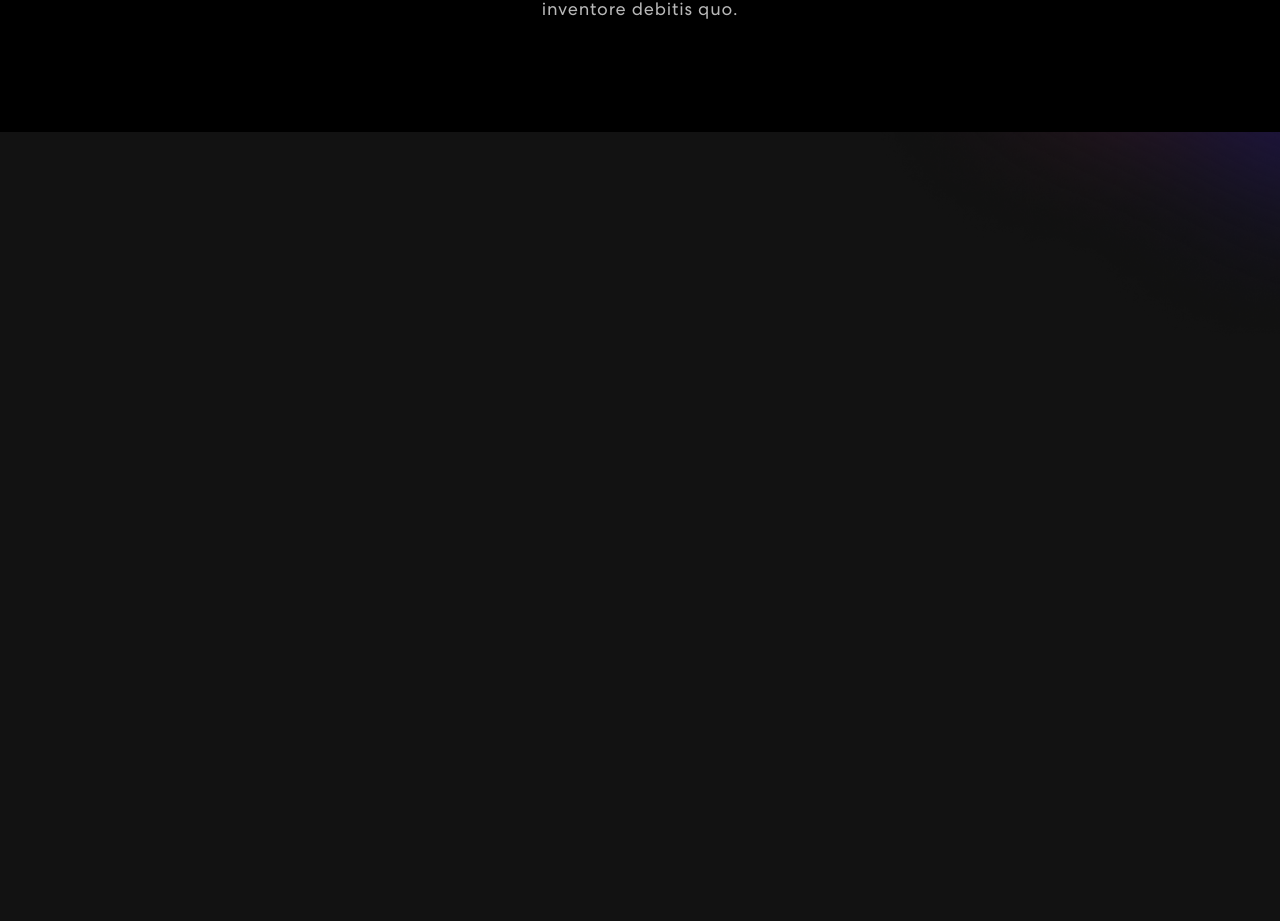
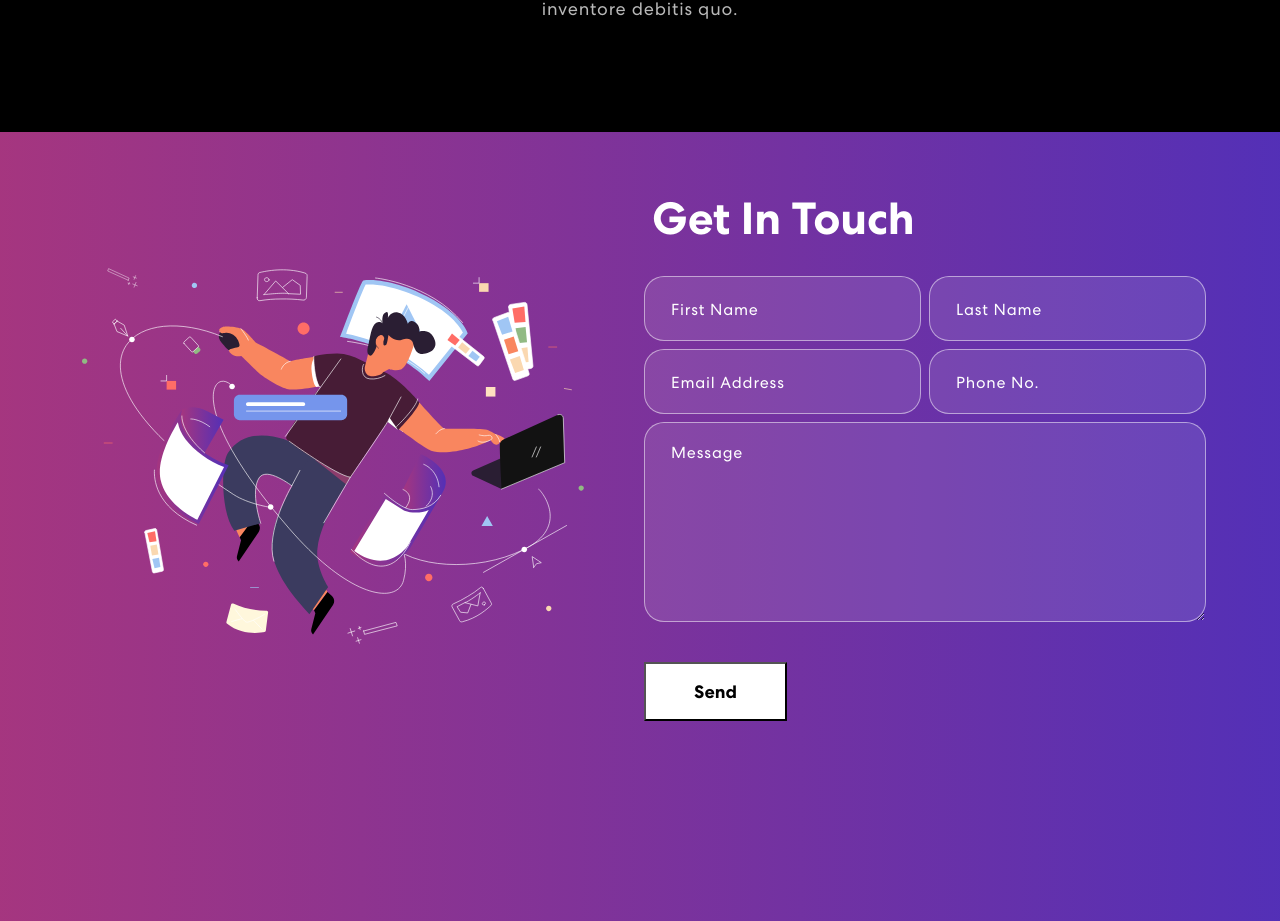
Before and after one commit to Houser97/portfolio-draft-1, a React (Create React App) app: page / in a window 1280 px wide. Shown: the part 1812-2733 px from the top of the page. Before the commit the page ends 2170 px from the top, so only its background shows below. Built offline with nearby package versions, Linux system fonts and the light colour scheme.

Commit message:
Export Contact component and import it to App.js

```diff
--- a/src/App.js
+++ b/src/App.js
@@ -4,6 +4,7 @@ import Banner from './components/banner';
 import 'bootstrap/dist/css/bootstrap.css';
 import Skills from './components/skills';
 import Projects from './components/projects';
+import Contact from './components/contact';
 
 function App() {
   return (
@@ -12,6 +13,7 @@ function App() {
       <Banner />
       <Skills />
       <Projects />
+      <Contact />
     </div>
   );
 }
--- a/src/components/contact.js
+++ b/src/components/contact.js
@@ -4,7 +4,7 @@ import contactImg from "../assets/img/contact-img.svg";
 import '../styles/contact.css';
 import TrackVisibility from 'react-on-screen';
 
-export const Contact = () => {
+const Contact = () => {
   const formInitialDetails = {
     firstName: '',
     lastName: '',
@@ -93,3 +93,5 @@ export const Contact = () => {
     </section>
   )
 }
+
+export default Contact;
```
